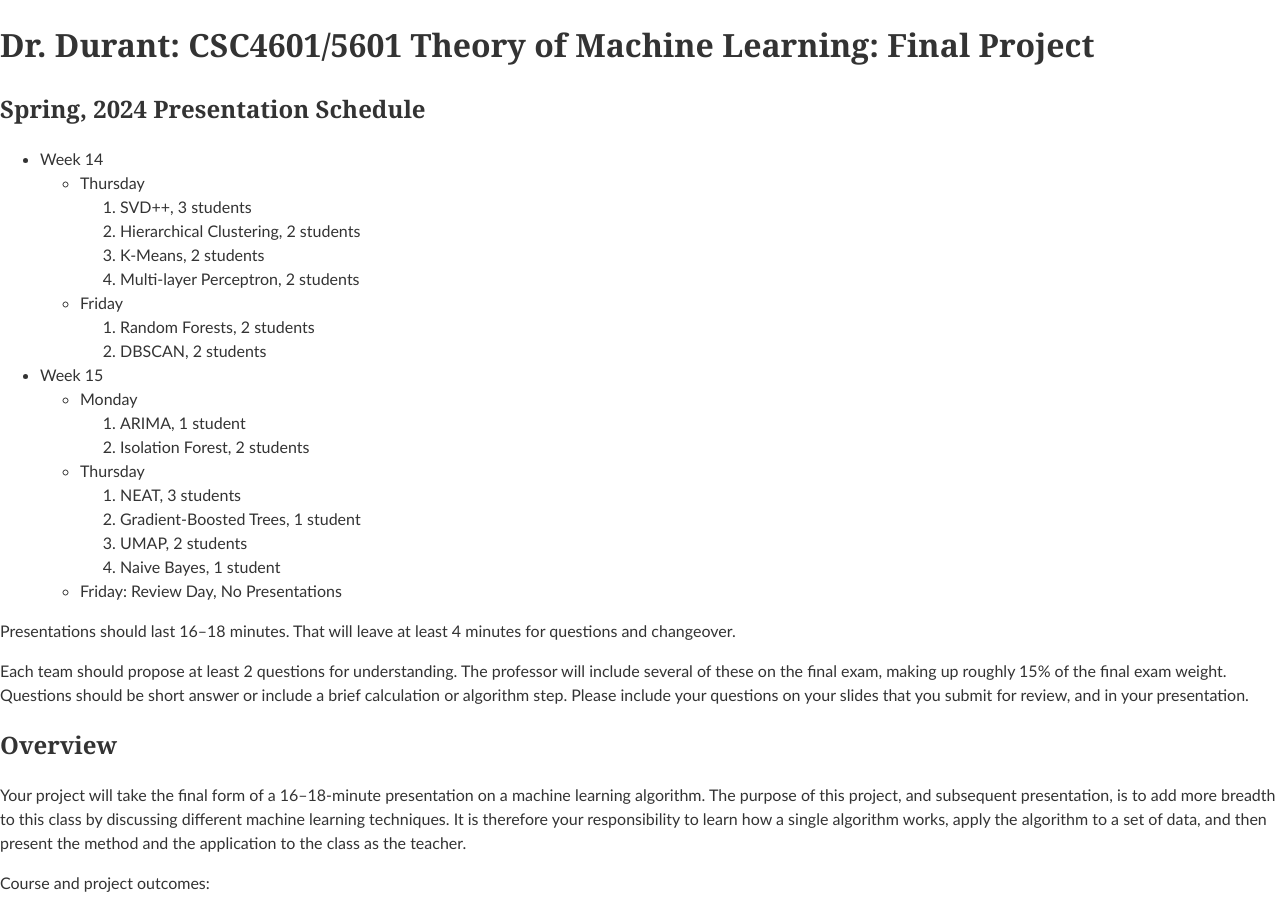
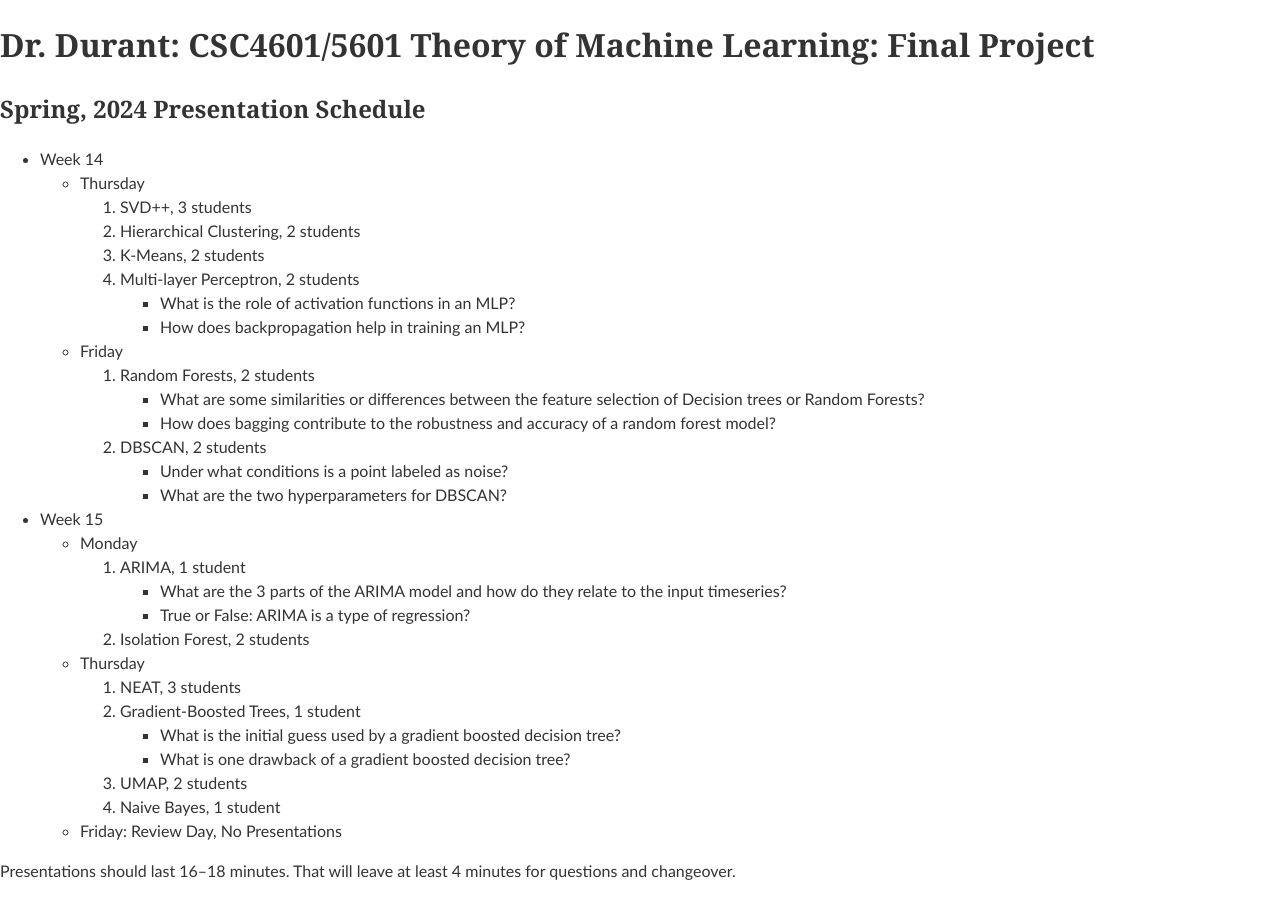
Before and after one commit to edurant/edurant.github.io, a Jekyll site: the page built from courses/csc4601/project.md, in a window 1280 px wide and 900 px high. Built offline with Jekyll 4.4.1, drawn with Linux system fonts in a browser that asks for light colours.

Commit message:
CSC5601 presentations: post student questions

```diff
--- a/courses/csc4601/project.md
+++ b/courses/csc4601/project.md
@@ -10,16 +10,26 @@ title: "Dr. Durant: CSC4601/5601 Theory of Machine Learning: Final Project"
     1. Hierarchical Clustering, 2 students
     1. K-Means, 2 students
     1. Multi-layer Perceptron, 2 students
+       * What is the role of activation functions in an MLP?
+       * How does backpropagation help in training an MLP?
   * Friday
     1. Random Forests, 2 students
+       * What are some similarities or differences between the feature selection of Decision trees or Random Forests?
+       * How does bagging contribute to the robustness and accuracy of a random forest model?
     1. DBSCAN, 2 students
+       * Under what conditions is a point labeled as noise?
+       * What are the two hyperparameters for DBSCAN?
 * Week 15
   * Monday
     1. ARIMA, 1 student
+       * What are the 3 parts of the ARIMA model and how do they relate to the input timeseries?
+       * True or False: ARIMA is a type of regression?
     1. Isolation Forest, 2 students
   * Thursday
     1. NEAT, 3 students
     1. Gradient-Boosted Trees, 1 student
+       * What is the initial guess used by a gradient boosted decision tree?
+       * What is one drawback of a gradient boosted decision tree?
     1. UMAP, 2 students
     1. Naive Bayes, 1 student
   * Friday: Review Day, No Presentations
```
